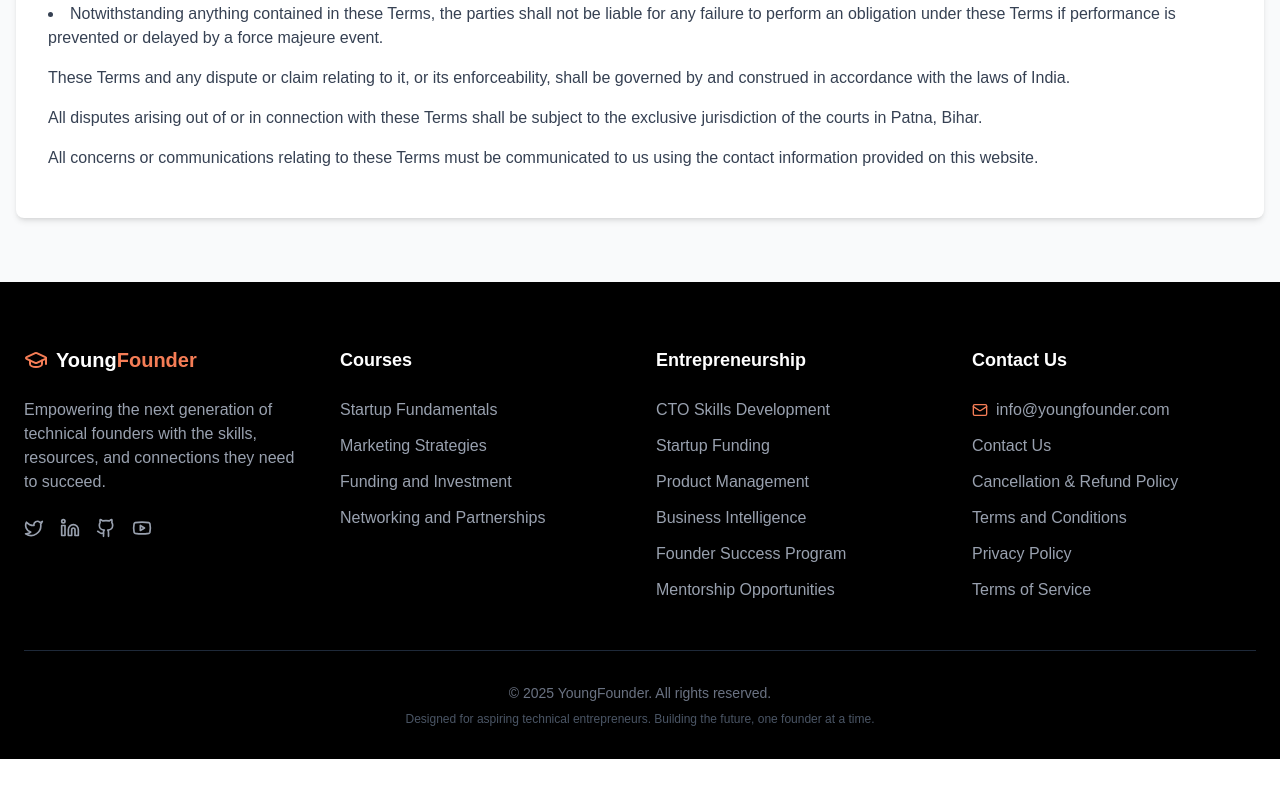
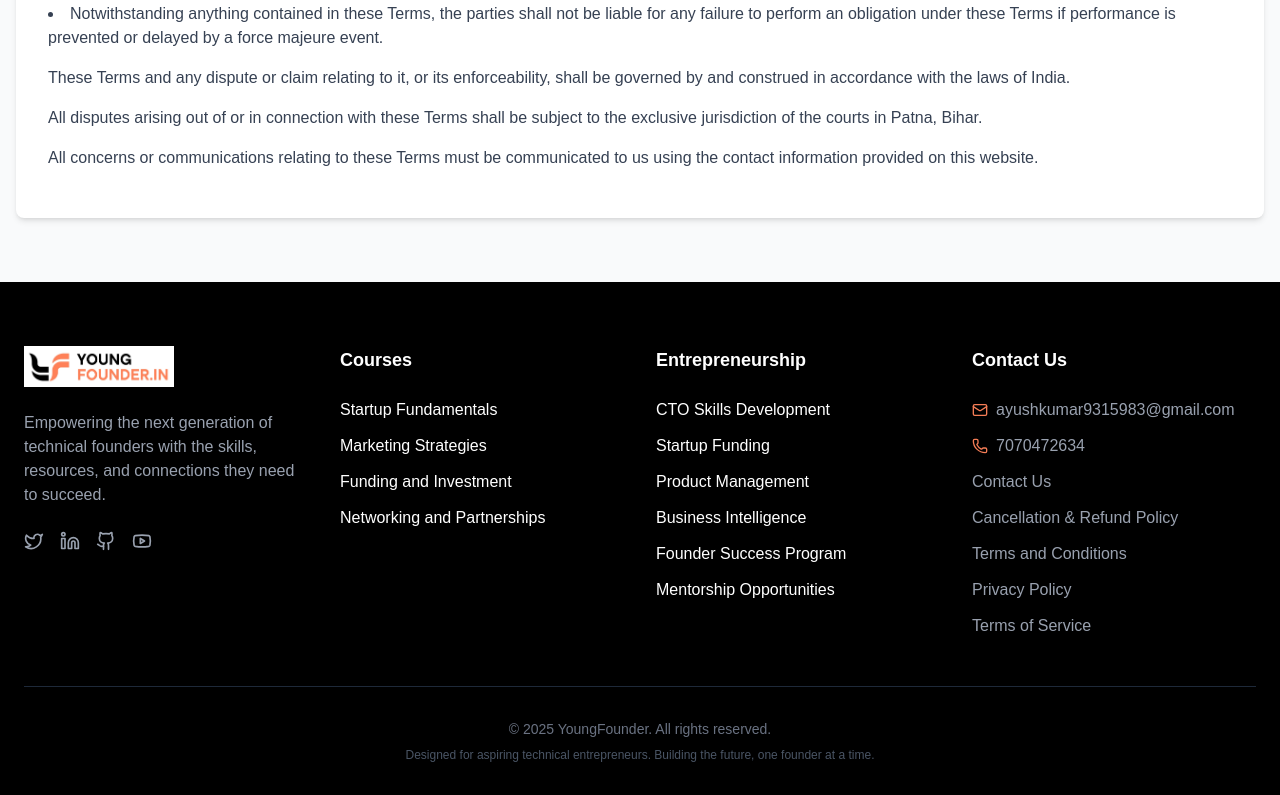
Before and after one commit to ayush931/young-founders-web, a Next.js app: page /terms-and-conditions in a window 1280 px wide. Shown: the part 838-1633 px from the top of the page. Before the commit the page ends 1597 px from the top, so only its background shows below. Built offline with nearby package versions, Linux system fonts and the light colour scheme.

Commit message:
Changes code to nextjs

```diff
--- a/app/components/CourseSection.tsx
+++ b/app/components/CourseSection.tsx
@@ -1,6 +1,6 @@
 "use client";
 
-import { RefObject, useRef } from "react";
+import { RefObject, useRef, useState } from "react";
 import {
   Server,
   Database,
@@ -10,6 +10,70 @@ import {
   FileCode,
 } from "lucide-react";
 import { useInView } from "../hooks/useInView"; // Adjusted import path for Next.js conventions
+import EntrepreneurForm from "./EntrepreneurForm"; // Import the form component
+
+// Modal component
+interface Course {
+  title: string;
+  description: string;
+  level: string;
+  duration: string;
+}
+
+const CourseModal = ({
+  course,
+  onClose,
+}: {
+  course: Course | null;
+  onClose: () => void;
+}) => {
+  if (!course) return null;
+
+  const courseOptions = [
+    "JavaScript Fundamentals",
+    "Frontend Development",
+    "Backend Development",
+    "Database Management",
+    "Full Stack Development",
+    "HTML & CSS Mastery",
+  ];
+
+  return (
+    <div className="fixed inset-0 bg-black bg-opacity-50 flex items-center justify-center z-50">
+      <div className="bg-white rounded-lg shadow-lg p-6 w-full max-w-lg">
+        <div className="flex justify-between items-center mb-4">
+          <h3 className="text-xl font-bold text-black">{course.title}</h3>
+          <button
+            className="text-gray-500 hover:text-gray-700"
+            onClick={onClose}
+          >
+            ✕
+          </button>
+        </div>
+        <p className="text-gray-600 mb-4">{course.description}</p>
+        <div className="flex space-x-4 mb-4">
+          <span className="px-3 py-1 bg-gray-100 text-gray-800 text-xs rounded-full">
+            {course.level}
+          </span>
+          <span className="px-3 py-1 bg-gray-100 text-gray-800 text-xs rounded-full">
+            {course.duration}
+          </span>
+        </div>
+        {/* Add EntrepreneurForm below the course details */}
+        <EntrepreneurForm
+          title="Request More Information"
+          courses={courseOptions}
+        />
+        <button
+          className="w-full bg-black hover:bg-gray-800 text-white font-medium py-2 rounded-md transition-colors duration-300 mt-4"
+          onClick={onClose}
+        >
+          Close
+        </button>
+      </div>
+    </div>
+  );
+};
 
 // Course card component
 interface CourseCardProps {
@@ -20,6 +84,7 @@ interface CourseCardProps {
   duration: string;
   delay: number;
   inView: boolean;
+  onLearnMore: () => void;
 }
 
 const CourseCard = ({
@@ -30,6 +95,7 @@ const CourseCard = ({
   duration,
   delay,
   inView,
+  onLearnMore,
 }: CourseCardProps) => {
   return (
     <div
@@ -52,19 +118,24 @@ const CourseCard = ({
         </div>
         <h3 className="text-xl font-bold mb-2 text-black">{title}</h3>
         <p className="text-gray-600 mb-4 text-sm">{description}</p>
-        <button className="w-full bg-black hover:bg-gray-800 text-white font-medium py-2 rounded-md transition-colors duration-300">
-          Purchase course
+        <button
+          className="w-full bg-black hover:bg-gray-800 text-white font-medium py-2 rounded-md transition-colors duration-300"
+          onClick={onLearnMore}
+        >
+          Learn more
         </button>
       </div>
     </div>
   );
 };
-
+  // Removed duplicate useState declaration
 const CourseSection = () => {
   const sectionRef = useRef<HTMLDivElement>(null);
   const isInView = useInView(sectionRef as RefObject<Element>, {
     threshold: 0.1,
   });
+
+  const [selectedCourse, setSelectedCourse] = useState<Course | null>(null);
 
   const courses = [
     {
@@ -145,6 +216,7 @@ const CourseSection = () => {
               duration={course.duration}
               delay={index * 100}
               inView={isInView}
+              onLearnMore={() => setSelectedCourse(course)}
             />
           ))}
         </div>
@@ -155,6 +227,11 @@ const CourseSection = () => {
           </button>
         </div>
       </div>
+
+      <CourseModal
+        course={selectedCourse}
+        onClose={() => setSelectedCourse(null)}
+      />
     </section>
   );
 };
--- a/app/components/EntrepreneurForm.tsx
+++ b/app/components/EntrepreneurForm.tsx
@@ -1,27 +1,35 @@
-import { useState, FormEvent } from 'react';
-import { ToastContainer, toast } from 'react-toastify';
-import 'react-toastify/dist/ReactToastify.css';
+import { useState, FormEvent } from "react";
+import { ToastContainer, toast } from "react-toastify";
+import "react-toastify/dist/ReactToastify.css";
 
 interface EntrepreneurFormProps {
   title?: string;
+  courses: string[]; // Add courses prop
 }
 
-const EntrepreneurForm = ({ title = "Apply Now" }: EntrepreneurFormProps) => {
+const EntrepreneurForm = ({
+  title = "Apply Now",
+  courses = [], // Provide a default empty array for courses
+}: EntrepreneurFormProps) => {
   // Form state
   const [formData, setFormData] = useState({
-    name: '',
-    email: '',
-    phone: '',
-    interest: ''
+    name: "",
+    email: "",
+    phone: "",
+    interest: "",
   });
 
   // Form submission status
-  const [status, setStatus] = useState<'idle' | 'loading' | 'success' | 'error'>('idle');
+  const [status, setStatus] = useState<
+    "idle" | "loading" | "success" | "error"
+  >("idle");
 
   // Handle input changes
-  const handleChange = (e: React.ChangeEvent<HTMLInputElement | HTMLSelectElement>) => {
+  const handleChange = (
+    e: React.ChangeEvent<HTMLInputElement | HTMLSelectElement>
+  ) => {
     const { name, value } = e.target;
-    setFormData(prev => ({ ...prev, [name]: value }));
+    setFormData((prev) => ({ ...prev, [name]: value }));
   };
 
   // Handle form submission
@@ -29,20 +37,25 @@ const EntrepreneurForm = ({ title = "Apply Now" }: EntrepreneurFormProps) => {
     e.preventDefault();
 
     // Validate form
-    if (!formData.name || !formData.email || !formData.phone || !formData.interest) {
-      toast.error('Please fill out all fields');
+    if (
+      !formData.name ||
+      !formData.email ||
+      !formData.phone ||
+      !formData.interest
+    ) {
+      toast.error("Please fill out all fields");
       return;
     }
 
     // Set loading state
-    setStatus('loading');
+    setStatus("loading");
 
     try {
       // Send form data to API
-      const response = await fetch('/api/contact', {
-        method: 'POST',
+      const response = await fetch("/api/contact", {
+        method: "POST",
         headers: {
-          'Content-Type': 'application/json',
+          "Content-Type": "application/json",
         },
         body: JSON.stringify(formData),
       });
@@ -51,26 +64,26 @@ const EntrepreneurForm = ({ title = "Apply Now" }: EntrepreneurFormProps) => {
 
       if (response.ok) {
         // Success
-        setStatus('success');
-        toast.success('Information request submitted successfully!');
+        setStatus("success");
+        toast.success("Information request submitted successfully!");
 
         // Reset form
         setFormData({
-          name: '',
-          email: '',
-          phone: '',
-          interest: ''
+          name: "",
+          email: "",
+          phone: "",
+          interest: "",
         });
       } else {
         // Error from server
-        setStatus('error');
-        toast.error(data.message || 'Failed to submit form');
+        setStatus("error");
+        toast.error(data.message || "Failed to submit form");
       }
     } catch (error) {
       // Client-side error
-      console.error('Error submitting form:', error);
-      setStatus('error');
-      toast.error('Something went wrong. Please try again later.');
+      console.error("Error submitting form:", error);
+      setStatus("error");
+      toast.error("Something went wrong. Please try again later.");
     }
   };
 
@@ -111,10 +124,11 @@ const EntrepreneurForm = ({ title = "Apply Now" }: EntrepreneurFormProps) => {
           <option value="" disabled>
             Select Training Interest
           </option>
-          <option value="Startup Fundamentals">Startup Fundamentals</option>
-          <option value="Marketing Strategies">Marketing Strategies</option>
-          <option value="Funding and Investment">Funding and Investment</option>
-          <option value="Networking and Partnerships">Networking and Partnerships</option>
+          {courses.map((course, index) => (
+            <option key={index} value={course}>
+              {course}
+            </option>
+          ))}
         </select>
         <button
           type="submit"
--- a/app/components/EntrepreneurSection.tsx
+++ b/app/components/EntrepreneurSection.tsx
@@ -150,7 +150,7 @@ const EntrepreneurSection = () => {
                 {[
                   "Learn the real steps to build a startup from scratch",
                   "Understand MVP, funding, marketing & mistakes to avoid",
-                  "Get a Free Startup Checklist + Toolkit worth ₹499",
+                  "Get a Free Startup Checklist + Toolkit worth ₹9999",
                   "Limited Seats | Live Zoom Call | ₹49 Only",
                 ].map((item, idx) => (
                   <li key={idx} className="flex items-start">
@@ -162,7 +162,10 @@ const EntrepreneurSection = () => {
             </div>
 
             <div className="md:w-1/3">
-              <EntrepreneurForm title="Apply Now" />
+              <EntrepreneurForm
+                title="Apply Now"
+                courses={resources.map((resource) => resource.title)} // Pass resource titles as courses
+              />
             </div>
           </div>
         </div>
--- a/app/components/Footer.tsx
+++ b/app/components/Footer.tsx
@@ -1,12 +1,13 @@
 import Link from "next/link";
 import {
-  GraduationCap,
   Github,
   Twitter,
   Linkedin,
   Youtube,
   Mail,
+  Phone,
 } from "lucide-react";
+import Image from "next/image";
 
 const Footer = () => {
   return (
@@ -15,10 +16,11 @@ const Footer = () => {
         <div className="grid grid-cols-1 md:grid-cols-2 lg:grid-cols-4 gap-8 mb-12">
           <div>
             <div className="flex items-center mb-6">
-              <GraduationCap className="text-[#f57d56] mr-2" size={24} />
-              <span className="font-bold text-xl">
-                Young<span className="text-[#f57d56]">Founder</span>
-              </span>
+              <Link href="#home">
+                <span className="font-bold text-xl text-black">
+                  <Image src="/footer.jpg" alt="Logo" width={150} height={150} />
+                </span>
+              </Link>
             </div>
             <p className="text-gray-400 mb-6">
               Empowering the next generation of technical founders with the
@@ -61,14 +63,7 @@ const Footer = () => {
                 "Funding and Investment",
                 "Networking and Partnerships",
               ].map((item, index) => (
-                <li key={index}>
-                  <Link
-                    href="#"
-                    className="text-gray-400 hover:text-[#f57d56] transition-colors duration-300"
-                  >
-                    {item}
-                  </Link>
-                </li>
+                <li key={index}>{item}</li>
               ))}
             </ul>
           </div>
@@ -84,14 +79,7 @@ const Footer = () => {
                 "Founder Success Program",
                 "Mentorship Opportunities",
               ].map((item, index) => (
-                <li key={index}>
-                  <Link
-                    href="#"
-                    className="text-gray-400 hover:text-[#f57d56] transition-colors duration-300"
-                  >
-                    {item}
-                  </Link>
-                </li>
+                <li key={index}>{item}</li>
               ))}
             </ul>
           </div>
@@ -102,11 +90,17 @@ const Footer = () => {
               <li className="flex items-start">
                 <Mail className="text-[#f57d56] mr-2 mt-1" size={16} />
                 <Link
-                  href="mailto:info@youngfounder.com"
+                  href="mailto:ayushkumar9315983@gmail.com"
                   className="text-gray-400 hover:text-[#f57d56] transition-colors duration-300"
                 >
-                  info@youngfounder.com
+                  ayushkumar9315983@gmail.com
                 </Link>
+              </li>
+              <li className="flex items-start">
+                <Phone className="text-[#f57d56] mr-2 mt-1" size={16} />
+                <div className="text-gray-400 hover:text-[#f57d56] transition-colors duration-300">
+                  7070472634
+                </div>
               </li>
               <li>
                 <Link
```
Also changed, not shown: public/footer.jpg (added).
